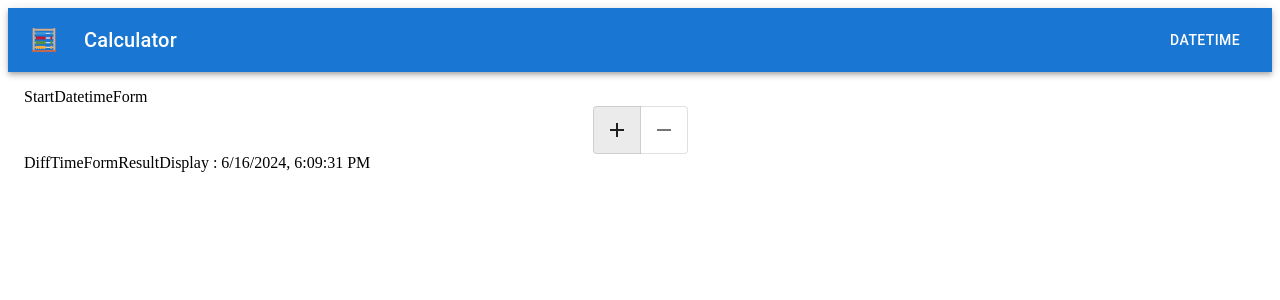
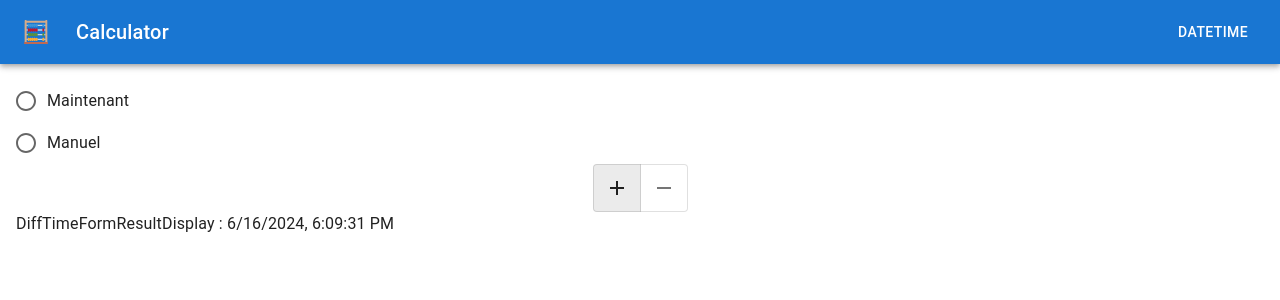
Before and after one commit to fzed51/calculator, a React (Vite) app: page /datetime in a window 1280 px wide. Shown: the top 300 px of the page. Built offline with nearby package versions, Linux system fonts and the light colour scheme.

Commit message:
update StartDatetimeForm

```diff
--- a/package.json
+++ b/package.json
@@ -15,6 +15,8 @@
     "@fontsource/roboto": "^5.0.13",
     "@mui/icons-material": "^5.15.20",
     "@mui/material": "^5.15.20",
+    "@mui/x-date-pickers": "^7.7.0",
+    "dayjs": "^1.11.11",
     "react": "^18.2.0",
     "react-dom": "^18.2.0",
     "react-router-dom": "^6.23.1"
--- a/src/app.tsx
+++ b/src/app.tsx
@@ -1,7 +1,19 @@
 import { RouterProvider } from "react-router-dom";
 import { router } from "./pages/router";
 
+import { LocalizationProvider } from '@mui/x-date-pickers';
+import { AdapterDayjs } from '@mui/x-date-pickers/AdapterDayjs'
+import dayjs from 'dayjs'
+import 'dayjs/locale/fr'
+import { CssBaseline, ThemeProvider } from "@mui/material";
+import { theme } from "./theme";
+dayjs.locale('fr')
 
 export function App() {
-  return <RouterProvider router={router} />
+  return <LocalizationProvider dateAdapter={AdapterDayjs}>
+    <ThemeProvider theme={theme}>
+      <CssBaseline />
+      <RouterProvider router={router} />
+    </ThemeProvider>
+  </LocalizationProvider>
 };
--- a/src/components/datetime-calculator/start-datetime-form.tsx
+++ b/src/components/datetime-calculator/start-datetime-form.tsx
@@ -1,9 +1,27 @@
-import React, { FC } from "react";
+import { Box, FormControl, FormControlLabel, Radio, RadioGroup } from "@mui/material";
+import { ChangeEvent, useState } from "react";
 
-export interface StartDatetimeFormProps { }
+export interface StartDatetimeFormProps {
+    value: Date;
+    onChange: (d: Date) => void
+}
 
-export const StartDatetimeForm: FC<StartDatetimeFormProps> = ({ }) => {
-    return <>StartDatetimeForm</>;
+export function StartDatetimeForm({ }: StartDatetimeFormProps) {
+    const [dateSelector, setDateSelector] = useState<"now" | "manuel">("now");
+
+    const handleSelect = (_: ChangeEvent<HTMLInputElement>, value: string) => {
+        setDateSelector(value as "now" | "manuel")
+    }
+
+    return <Box alignItems="center">
+        <FormControl>
+            <RadioGroup
+                value={dateSelector}
+                onChange={handleSelect}
+            >
+                <FormControlLabel value="female" control={<Radio />} label="Maintenant" />
+                <FormControlLabel value="male" control={<Radio />} label="Manuel" />
+            </RadioGroup>
+        </FormControl>
+    </Box>;
 };
-
-export default StartDatetimeForm;
--- /dev/null
+++ b/src/theme.ts
@@ -0,0 +1,3 @@
+import { createTheme } from "@mui/material";
+
+export const theme =  createTheme({});
```
Also changed, not shown: 1 other file (tests, documents, lock files or other folders).
